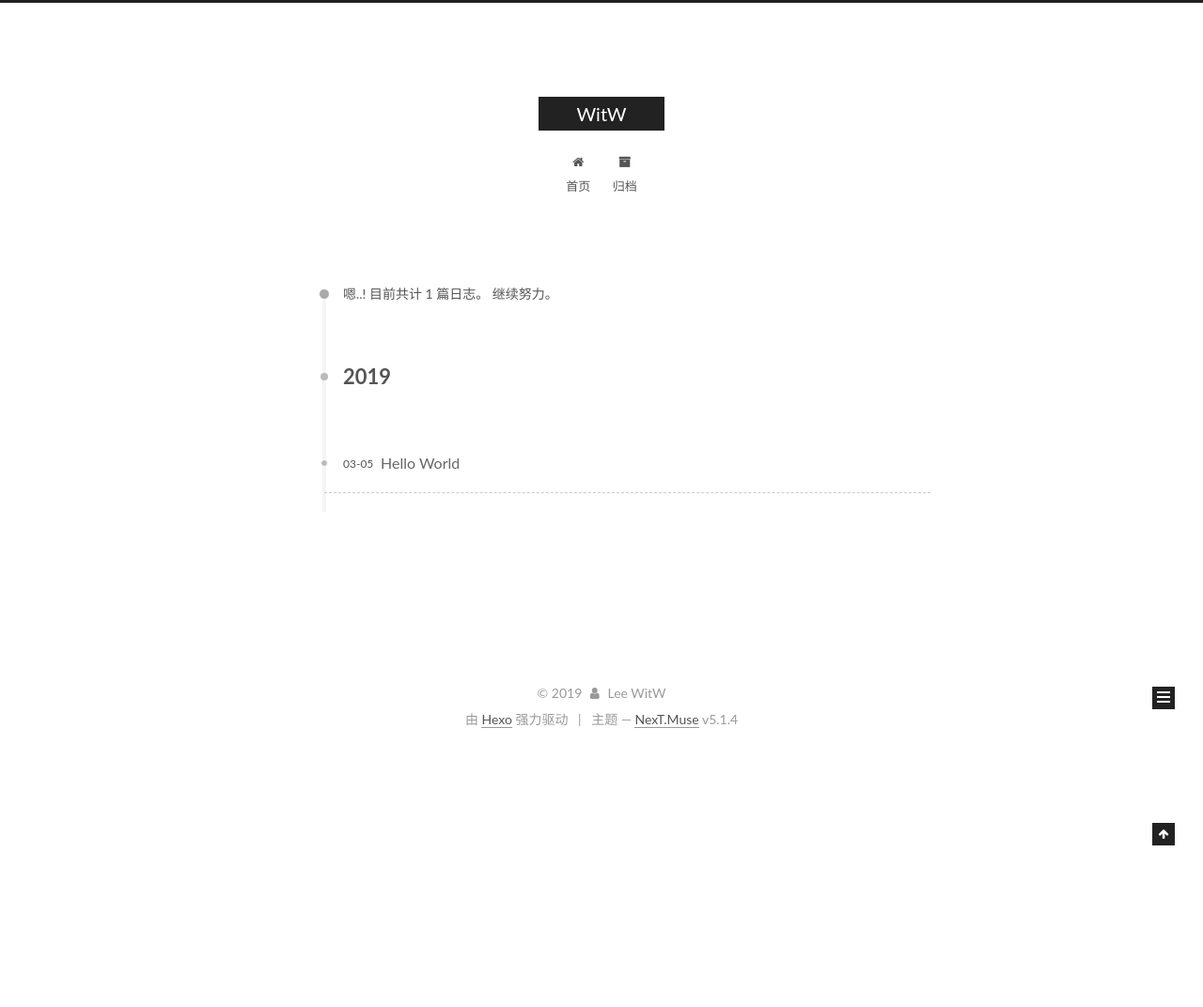
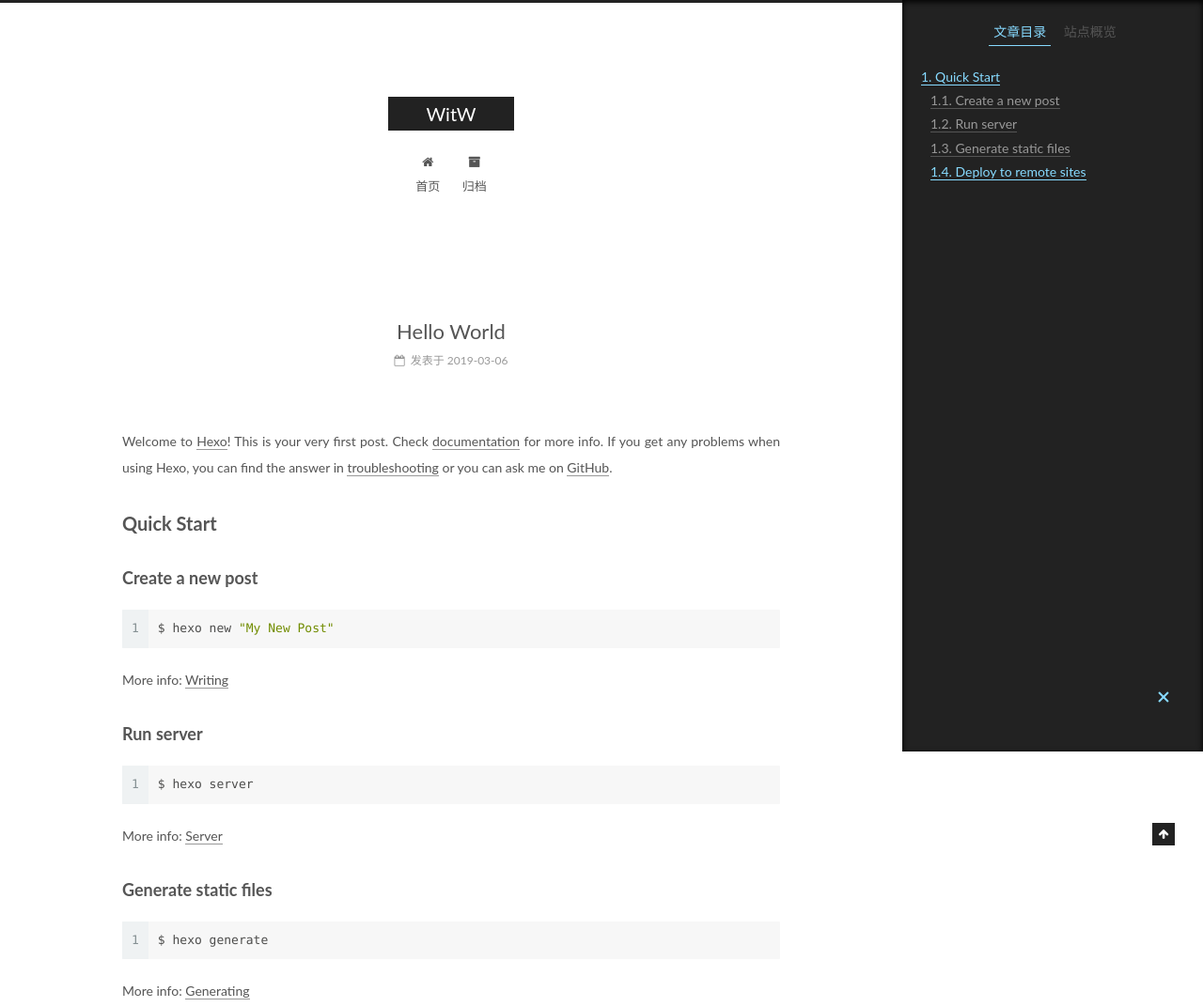
Before and after one commit to deepermake/deepermake.github.io, a plain HTML site: page 2019/03/06/hello-world/index.html in a window 1280 px wide. Shown: the top 1072 px of the page at 94% size. Before the commit the page ends 800 px from the top, so only its background shows below. Drawn offline with Linux system fonts and the light colour scheme.

Commit message:
Site updated: 2019-03-06 11:12:55

```diff
--- a/archives/2019/index.html
+++ b/2019/03/06/hello-world/index.html
@@ -79,13 +79,17 @@
 
 
 
-<meta property="og:type" content="website">
-<meta property="og:title" content="WitW">
-<meta property="og:url" content="http://witw.com/archives/2019/index.html">
+<meta name="description" content="Welcome to Hexo! This is your very first post. Check documentation for more info. If you get any problems when using Hexo, you can find the answer in troubleshooting or you can ask me on GitHub. Quick">
+<meta property="og:type" content="article">
+<meta property="og:title" content="Hello World">
+<meta property="og:url" content="http://witw.com/2019/03/06/hello-world/index.html">
 <meta property="og:site_name" content="WitW">
+<meta property="og:description" content="Welcome to Hexo! This is your very first post. Check documentation for more info. If you get any problems when using Hexo, you can find the answer in troubleshooting or you can ask me on GitHub. Quick">
 <meta property="og:locale" content="zh-Hans">
+<meta property="og:updated_time" content="2019-03-05T07:04:06.630Z">
 <meta name="twitter:card" content="summary">
-<meta name="twitter:title" content="WitW">
+<meta name="twitter:title" content="Hello World">
+<meta name="twitter:description" content="Welcome to Hexo! This is your very first post. Check documentation for more info. If you get any problems when using Hexo, you can find the answer in troubleshooting or you can ask me on GitHub. Quick">
 
 
 
@@ -115,13 +119,13 @@
 
 
 
-  <link rel="canonical" href="http://witw.com/archives/2019/">
+  <link rel="canonical" href="http://witw.com/2019/03/06/hello-world/">
 
 
 
 
 
-  <title>归档 | WitW</title>
+  <title>Hello World | WitW</title>
 
 
 
@@ -140,7 +144,7 @@
 
 
 
-  <div class="container sidebar-position-left page-archive">
+  <div class="container sidebar-position-left page-post-detail">
     <div class="headband"></div>
 
     <header id="header" class="header" itemscope itemtype="http://schema.org/WPHeader">
@@ -214,21 +218,58 @@
           <div id="content" class="content">
 
 
-
-
-
-  <div class="post-block archive">
-    <div id="posts" class="posts-collapse">
-      <span class="archive-move-on"></span>
-
-      <span class="archive-page-counter">
+  <div id="posts" class="posts-expand">
 
 
 
 
 
-        嗯..! 目前共计 1 篇日志。 继续努力。
-      </span>
+
+
+
+  <article class="post post-type-normal" itemscope itemtype="http://schema.org/Article">
+
+
+
+  <div class="post-block">
+    <link itemprop="mainEntityOfPage" href="http://witw.com/2019/03/06/hello-world/">
+
+    <span hidden itemprop="author" itemscope itemtype="http://schema.org/Person">
+      <meta itemprop="name" content="Lee WitW">
+      <meta itemprop="description" content>
+      <meta itemprop="image" content="/uploads/witw.jpg">
+    </span>
+
+    <span hidden itemprop="publisher" itemscope itemtype="http://schema.org/Organization">
+      <meta itemprop="name" content="WitW">
+    </span>
+
+
+      <header class="post-header">
+
+
+
+          <h1 class="post-title" itemprop="name headline">Hello World</h1>
+
+
+        <div class="post-meta">
+          <span class="post-time">
+
+              <span class="post-meta-item-icon">
+                <i class="fa fa-calendar-o"></i>
+              </span>
+
+                <span class="post-meta-item-text">发表于</span>
+
+              <time title="创建于" itemprop="dateCreated datePublished" datetime="2019-03-06T11:11:15+08:00">
+                2019-03-06
+              </time>
+
+
+
+
+
+          </span>
 
 
 
@@ -238,42 +279,38 @@
 
 
 
-          <div class="collection-title">
-            <h1 class="archive-year" id="archive-year-2019">2019</h1>
-          </div>
 
 
 
 
 
-  <article class="post post-type-normal" itemscope itemtype="http://schema.org/Article">
-    <header class="post-header">
 
-      <h2 class="post-title">
 
-            <a class="post-title-link" href="/2019/03/05/hello-world/" itemprop="url">
-
-                <span itemprop="name">Hello World</span>
-
-            </a>
-
-      </h2>
-
-      <div class="post-meta">
-        <time class="post-time" itemprop="dateCreated" datetime="2019-03-05T15:04:06+08:00" content="2019-03-05">
-          03-05
-        </time>
-      </div>
-
-    </header>
-  </article>
+        </div>
+      </header>
 
 
 
 
 
+    <div class="post-body" itemprop="articleBody">
+
+
+
+
+
+        <p>Welcome to <a href="https://hexo.io/" target="_blank" rel="noopener">Hexo</a>! This is your very first post. Check <a href="https://hexo.io/docs/" target="_blank" rel="noopener">documentation</a> for more info. If you get any problems when using Hexo, you can find the answer in <a href="https://hexo.io/docs/troubleshooting.html" target="_blank" rel="noopener">troubleshooting</a> or you can ask me on <a href="https://github.com/hexojs/hexo/issues" target="_blank" rel="noopener">GitHub</a>.</p>
+<h2 id="Quick-Start"><a href="#Quick-Start" class="headerlink" title="Quick Start"></a>Quick Start</h2><h3 id="Create-a-new-post"><a href="#Create-a-new-post" class="headerlink" title="Create a new post"></a>Create a new post</h3><figure class="highlight bash"><table><tr><td class="gutter"><pre><span class="line">1</span><br></pre></td><td class="code"><pre><span class="line">$ hexo new <span class="string">"My New Post"</span></span><br></pre></td></tr></table></figure>
+<p>More info: <a href="https://hexo.io/docs/writing.html" target="_blank" rel="noopener">Writing</a></p>
+<h3 id="Run-server"><a href="#Run-server" class="headerlink" title="Run server"></a>Run server</h3><figure class="highlight bash"><table><tr><td class="gutter"><pre><span class="line">1</span><br></pre></td><td class="code"><pre><span class="line">$ hexo server</span><br></pre></td></tr></table></figure>
+<p>More info: <a href="https://hexo.io/docs/server.html" target="_blank" rel="noopener">Server</a></p>
+<h3 id="Generate-static-files"><a href="#Generate-static-files" class="headerlink" title="Generate static files"></a>Generate static files</h3><figure class="highlight bash"><table><tr><td class="gutter"><pre><span class="line">1</span><br></pre></td><td class="code"><pre><span class="line">$ hexo generate</span><br></pre></td></tr></table></figure>
+<p>More info: <a href="https://hexo.io/docs/generating.html" target="_blank" rel="noopener">Generating</a></p>
+<h3 id="Deploy-to-remote-sites"><a href="#Deploy-to-remote-sites" class="headerlink" title="Deploy to remote sites"></a>Deploy to remote sites</h3><figure class="highlight bash"><table><tr><td class="gutter"><pre><span class="line">1</span><br></pre></td><td class="code"><pre><span class="line">$ hexo deploy</span><br></pre></td></tr></table></figure>
+<p>More info: <a href="https://hexo.io/docs/deployment.html" target="_blank" rel="noopener">Deployment</a></p>
+
+
     </div>
-  </div>
 
 
 
@@ -282,7 +319,39 @@
 
 
 
+
+
+    <footer class="post-footer">
+
+
+
+
+
+
+
+
+
+
+    </footer>
+  </div>
+
+
+
+  </article>
+
+
+
+    <div class="post-spread">
+
+    </div>
+  </div>
+
+
           </div>
+
+
+
+
 
 
 
@@ -307,8 +376,17 @@
 
 
 
+        <ul class="sidebar-nav motion-element">
+          <li class="sidebar-nav-toc sidebar-nav-active" data-target="post-toc-wrap">
+            文章目录
+          </li>
+          <li class="sidebar-nav-overview" data-target="site-overview-wrap">
+            站点概览
+          </li>
+        </ul>
 
-      <section class="site-overview-wrap sidebar-panel sidebar-panel-active">
+
+      <section class="site-overview-wrap sidebar-panel">
         <div class="site-overview">
           <div class="site-author motion-element" itemprop="author" itemscope itemtype="http://schema.org/Person">
 
@@ -374,6 +452,22 @@
         </div>
       </section>
 
+
+      <!--noindex-->
+        <section class="post-toc-wrap motion-element sidebar-panel sidebar-panel-active">
+          <div class="post-toc">
+
+
+
+
+
+
+              <div class="post-toc-content"><ol class="nav"><li class="nav-item nav-level-2"><a class="nav-link" href="#Quick-Start"><span class="nav-number">1.</span> <span class="nav-text">Quick Start</span></a><ol class="nav-child"><li class="nav-item nav-level-3"><a class="nav-link" href="#Create-a-new-post"><span class="nav-number">1.1.</span> <span class="nav-text">Create a new post</span></a></li><li class="nav-item nav-level-3"><a class="nav-link" href="#Run-server"><span class="nav-number">1.2.</span> <span class="nav-text">Run server</span></a></li><li class="nav-item nav-level-3"><a class="nav-link" href="#Generate-static-files"><span class="nav-number">1.3.</span> <span class="nav-text">Generate static files</span></a></li><li class="nav-item nav-level-3"><a class="nav-link" href="#Deploy-to-remote-sites"><span class="nav-number">1.4.</span> <span class="nav-text">Deploy to remote sites</span></a></li></ol></li></ol></div>
+
+
+          </div>
+        </section>
+      <!--/noindex-->
 
 
 
@@ -507,6 +601,10 @@
 
 
 
+  <script type="text/javascript" src="/js/src/scrollspy.js?v=5.1.4"></script>
+<script type="text/javascript" src="/js/src/post-details.js?v=5.1.4"></script>
+
+
 
 
 
--- a/css/main.css
+++ b/css/main.css
@@ -1822,7 +1822,7 @@ pre .javascript .function {
   width: 4px;
   height: 4px;
   border-radius: 50%;
-  background: #41ff06;
+  background: #4bff0b;
 }
 .links-of-blogroll {
   font-size: 13px;
```
Also changed, not shown: archives/2019/03/index.html (+3 -3 lines), archives/index.html (+3 -3 lines), index.html (+4 -4 lines).
